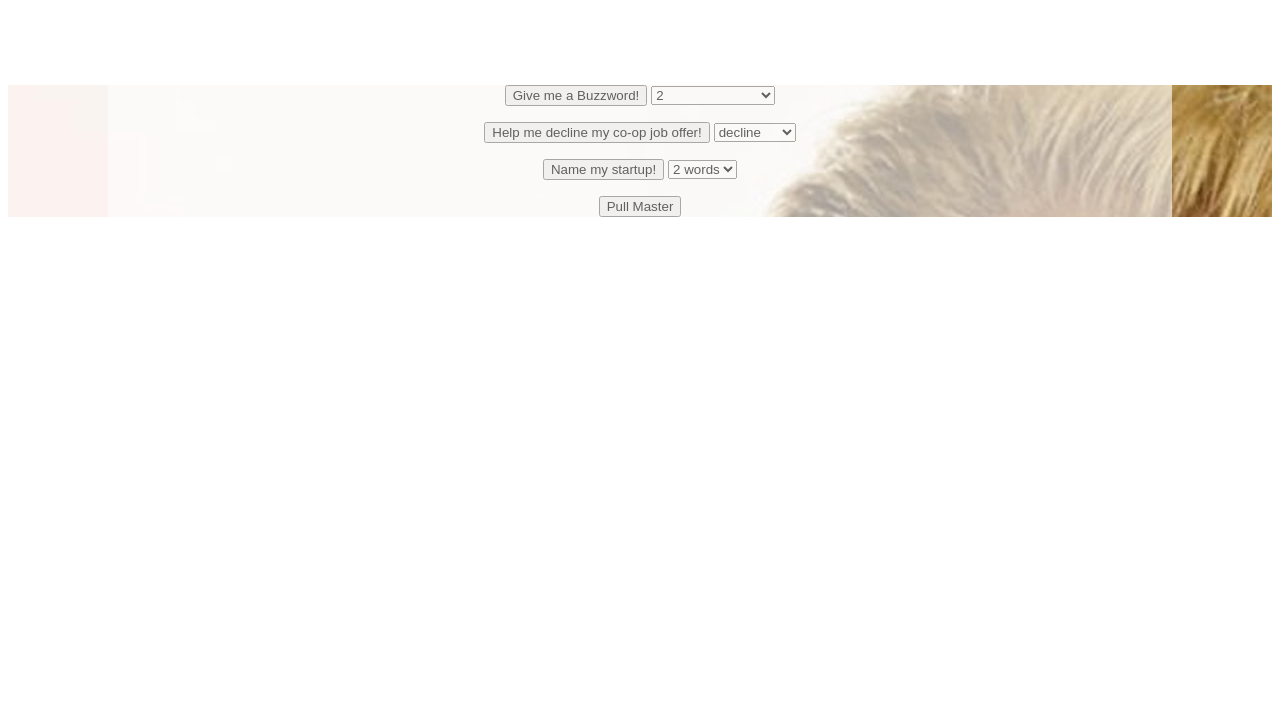
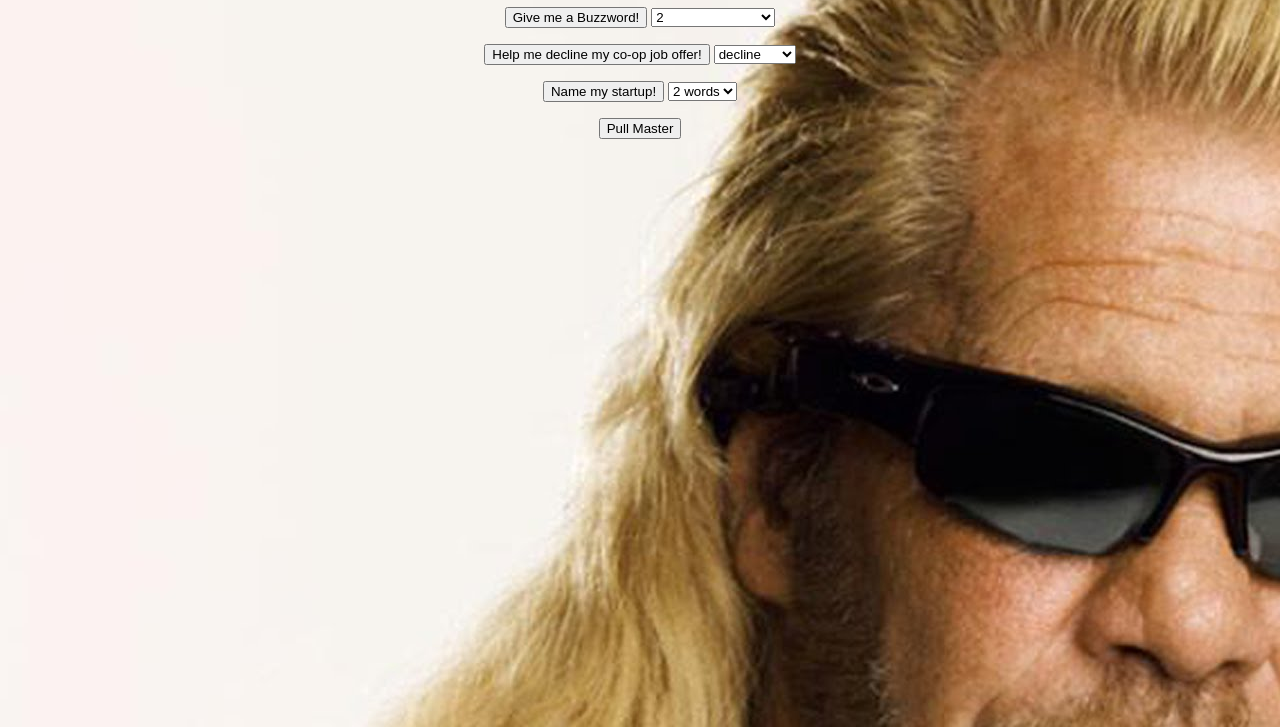
Before and after one commit to GershonR/Buzzword-Generator, a plain HTML site: page index.html in a window 1280 px wide. Shown: the part 73-800 px from the top of the page. Drawn offline with Linux system fonts and the light colour scheme.

Commit message:
Update index.html

```diff
--- a/index.html
+++ b/index.html
@@ -129,18 +129,8 @@
   <head>
 	<meta charset="utf-8">
 	<title>Gershon's Buzzwords</title>
-	<style>
-		div.bg {
-			background: url(dog.jpg);
-		}
-		div.box {
-			margin: 100px;
-			background: #ffffff;
-			opacity: 0.6;
-		}
-	</style>
   </head>
-  <body>
+  <body background="dog.jpg">
     <header>
 		<div style="margin:auto; text-align:center;">
 			<h1>Welcome To The Epic BuzzWord Generator</h1>
```
